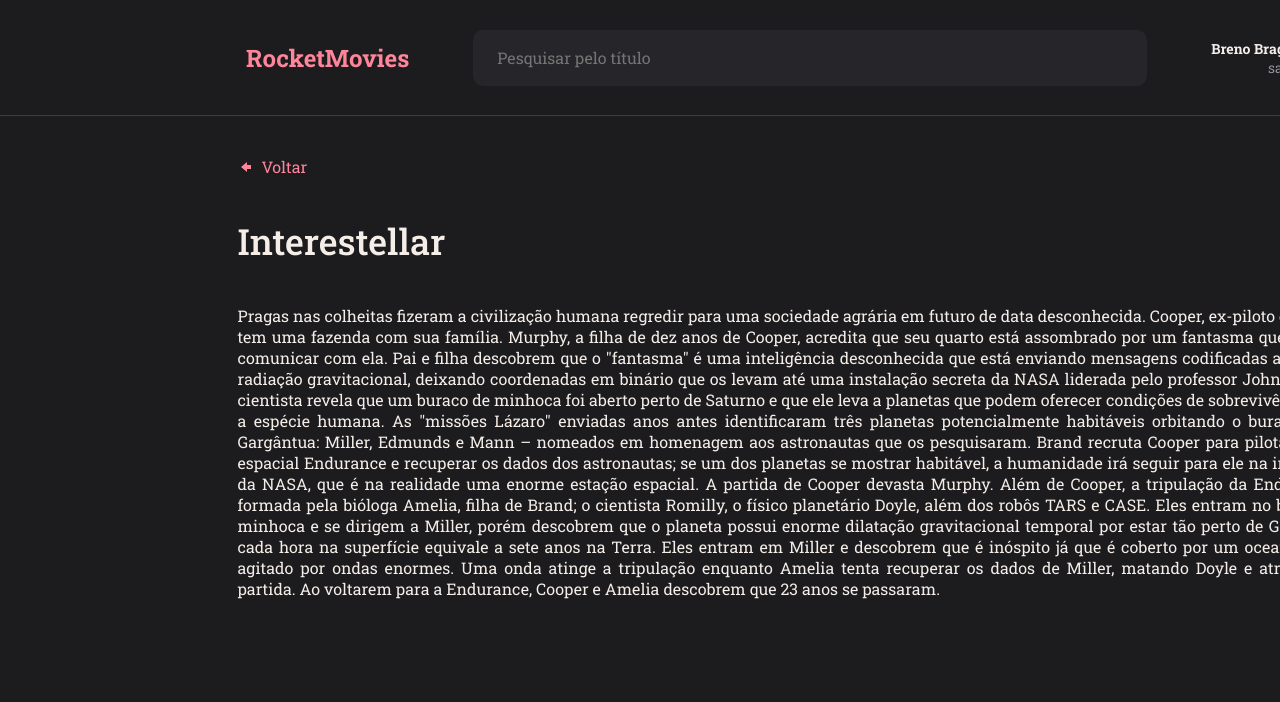
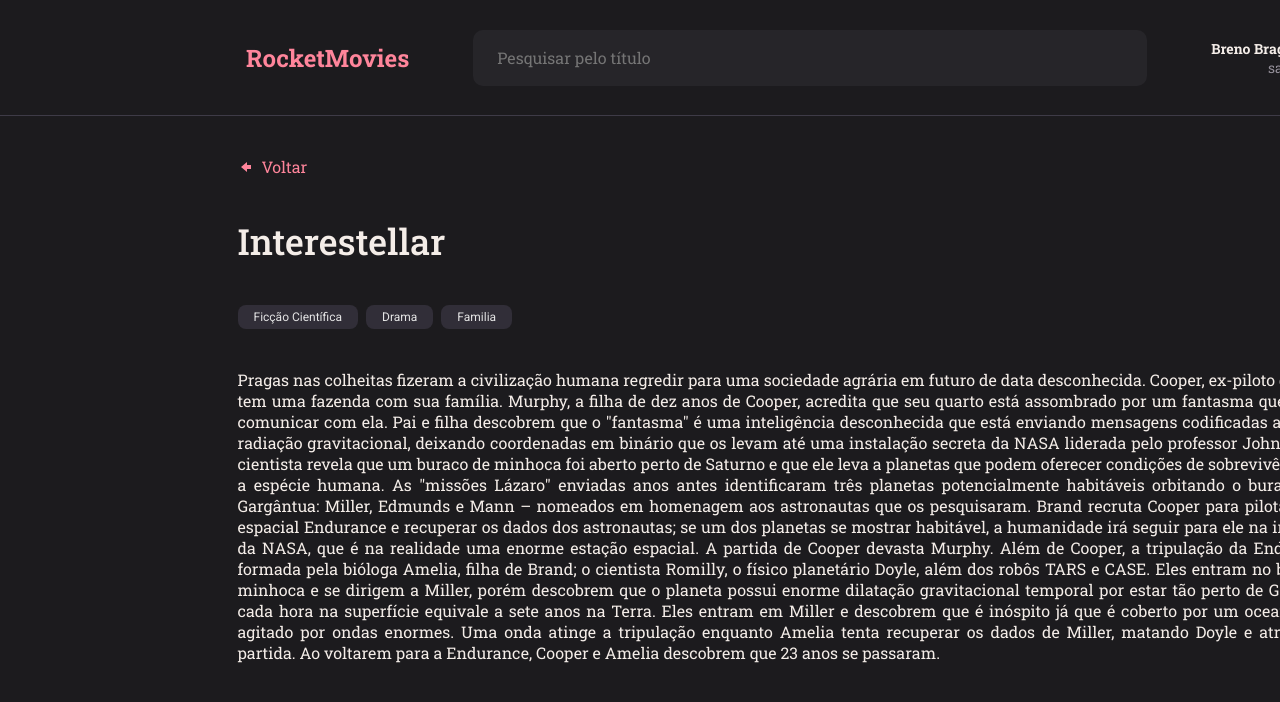
Before and after one commit to Brenobn/Movie-front, a React (Vite) app: page / in a window 1280 px wide. Shown: the top 702 px of the page. Built offline with nearby package versions, Linux system fonts and the light colour scheme.

Commit message:
Importing Tag component and restyle the Details page

```diff
--- a/src/pages/Details/index.jsx
+++ b/src/pages/Details/index.jsx
@@ -3,6 +3,7 @@ import { GoArrowLeft } from 'react-icons/go';
 import { Container, ContentContainer } from "./styles";
 
 import { Header } from "../../components/Header";
+import { Tag } from "../../components/Tag";
 
 export function Details() {
   return(
@@ -14,6 +15,11 @@ export function Details() {
           <a href="#">Voltar</a>
         </div>
         <h1>Interestellar</h1>
+        <div className='TagWrapper'>
+          <Tag text="Ficção Científica" />
+          <Tag text="Drama" />
+          <Tag text="Familia" />
+        </div>
         <p>
           Pragas nas colheitas fizeram a civilização humana regredir para uma sociedade agrária em futuro de data desconhecida. Cooper, ex-piloto da NASA, tem uma fazenda com sua família. Murphy, a filha de dez anos de Cooper, acredita que seu quarto está assombrado por um fantasma que tenta se comunicar com ela. Pai e filha descobrem que o "fantasma" é uma inteligência desconhecida que está enviando mensagens codificadas através de radiação gravitacional, deixando coordenadas em binário que os levam até uma instalação secreta da NASA liderada pelo professor John Brand. O cientista revela que um buraco de minhoca foi aberto perto de Saturno e que ele leva a planetas que podem oferecer condições de sobrevivência para a espécie humana. As "missões Lázaro" enviadas anos antes identificaram três planetas potencialmente habitáveis orbitando o buraco negro Gargântua: Miller, Edmunds e Mann – nomeados em homenagem aos astronautas que os pesquisaram. Brand recruta Cooper para pilotar a nave espacial Endurance e recuperar os dados dos astronautas; se um dos planetas se mostrar habitável, a humanidade irá seguir para ele na instalação da NASA, que é na realidade uma enorme estação espacial. A partida de Cooper devasta Murphy.
           Além de Cooper, a tripulação da Endurance é formada pela bióloga Amelia, filha de Brand; o cientista Romilly, o físico planetário Doyle, além dos robôs TARS e CASE. Eles entram no buraco de minhoca e se dirigem a Miller, porém descobrem que o planeta possui enorme dilatação gravitacional temporal por estar tão perto de Gargântua: cada hora na superfície equivale a sete anos na Terra. Eles entram em Miller e descobrem que é inóspito já que é coberto por um oceano raso e agitado por ondas enormes. Uma onda atinge a tripulação enquanto Amelia tenta recuperar os dados de Miller, matando Doyle e atrasando a partida. Ao voltarem para a Endurance, Cooper e Amelia descobrem que 23 anos se passaram.
--- a/src/pages/Details/styles.js
+++ b/src/pages/Details/styles.js
@@ -52,6 +52,12 @@ export const ContentContainer = styled.div`
     font-weight: 500;
   }
 
+  .TagWrapper {
+    display: inline-flex;
+    align-items: flex-start;
+    gap: 8px;
+  }
+
   p {
     color: ${({ theme }) => theme.COLORS.WHITE};
     text-align: justify;
```
